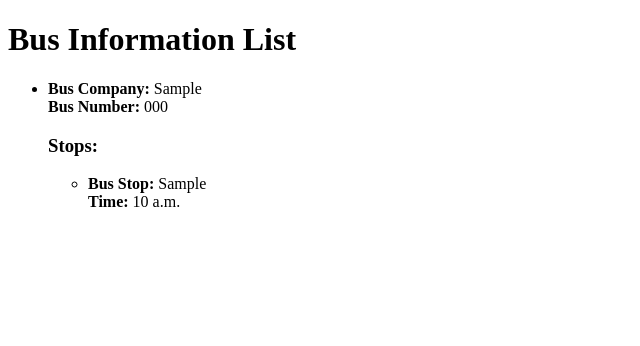
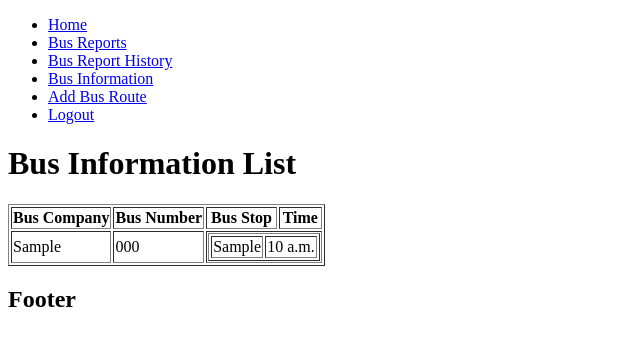
Before and after one commit to chuckydillo/fudge-buses, a Django app: template templates/bus/bus_info_list.html in a window 1280 px wide. Shown: the top 346 px of the page, without its empty margins (0-640 px from the left). Run offline with Django 4.2, Linux system fonts and the light colour scheme; the template is opened without the code that fills it: values that come from a table or form of the project are taken from there, others are empty; tables that the repository leaves empty hold one stand-in row (values such as "Sample post"); parts of the project's set-up code (start-up, migrations or seed data) failed here and were passed over.

Commit message:
change from list to table

```diff
--- a/templates/bus/bus_info_list.html
+++ b/templates/bus/bus_info_list.html
@@ -1,35 +1,44 @@
-<!DOCTYPE html>
-<html lang="en">
-<head>
-    <meta charset="UTF-8">
-    <meta name="viewport" content="width=device-width, initial-scale=1.0">
-    <title>Bus Information</title>
-</head>
-<body>
+<!-- delete_bus_report.html -->
+{% extends 'base.html' %}
 
-    <h1>Bus Information List</h1>
+{% block title %}Report a Bus{% endblock %}
+
+{% block content %}
+
+<h1>Bus Information List</h1>
 
 
-    <ul>
+<table border="1">
+    <thead>
+        <tr>
+            <th>Bus Company</th>
+            <th>Bus Number</th>
+            <th>Bus Stop</th>
+            <th>Time</th>
+        </tr>
+    </thead>
+    <tbody>
         {% for bus_info in bus_infos %}
-            <li>
-                <strong>Bus Company:</strong> {{ bus_info.bus_company }} <br>
-                <strong>Bus Number:</strong> {{ bus_info.bus_number }}
+            <tr>
+                <td>{{ bus_info.bus_company }}</td>
+                <td>{{ bus_info.bus_number }}</td>
+                <td colspan="2">
+                    <table border="1">
+                        {% for stop in bus_info.stops.all %}
+                            <tr>
+                                <td>{{ stop.bus_stop }}</td>
+                                <td>{{ stop.bus_time }}</td>
+                            </tr>
+                        {% empty %}
+                            <tr>
+                                <td colspan="2">No stops available for this bus.</td>
+                            </tr>
+                        {% endfor %}
+                    </table>
+                </td>
+            </tr>
+        {% endfor %}
+    </tbody>
+</table>
 
-                <h3>Stops:</h3>
-                <ul>
-                    {% for stop in bus_info.stops.all %}
-                        <li>
-                            <strong>Bus Stop:</strong> {{ stop.bus_stop }} <br>
-                            <strong>Time:</strong> {{ stop.bus_time }}
-                        </li>
-                    {% empty %}
-                        <li>No stops available for this bus.</li>
-                    {% endfor %}
-                </ul>
-            </li>
-        {% endfor %}
-    </ul>
-
-</body>
-</html>
+{% endblock %}
```
